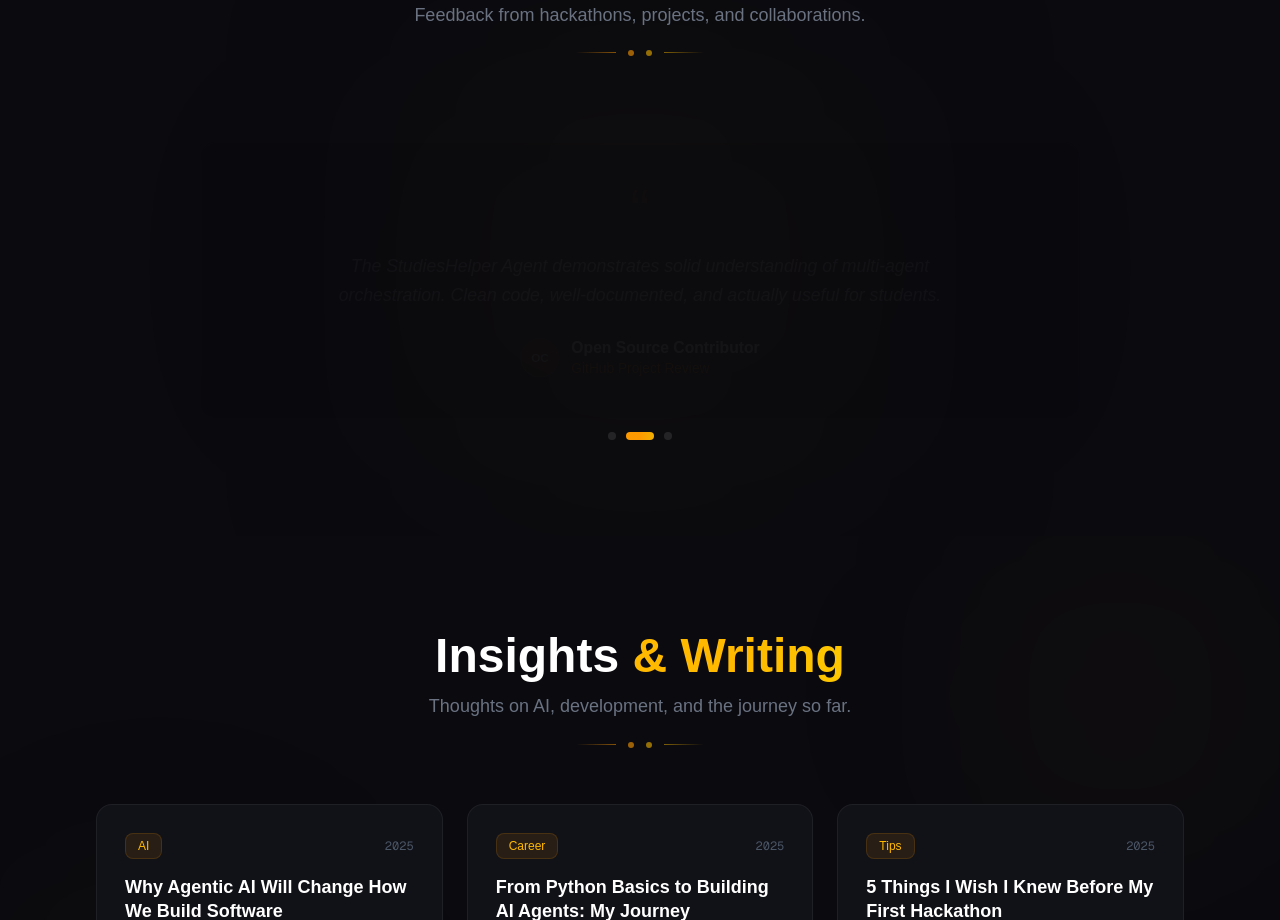
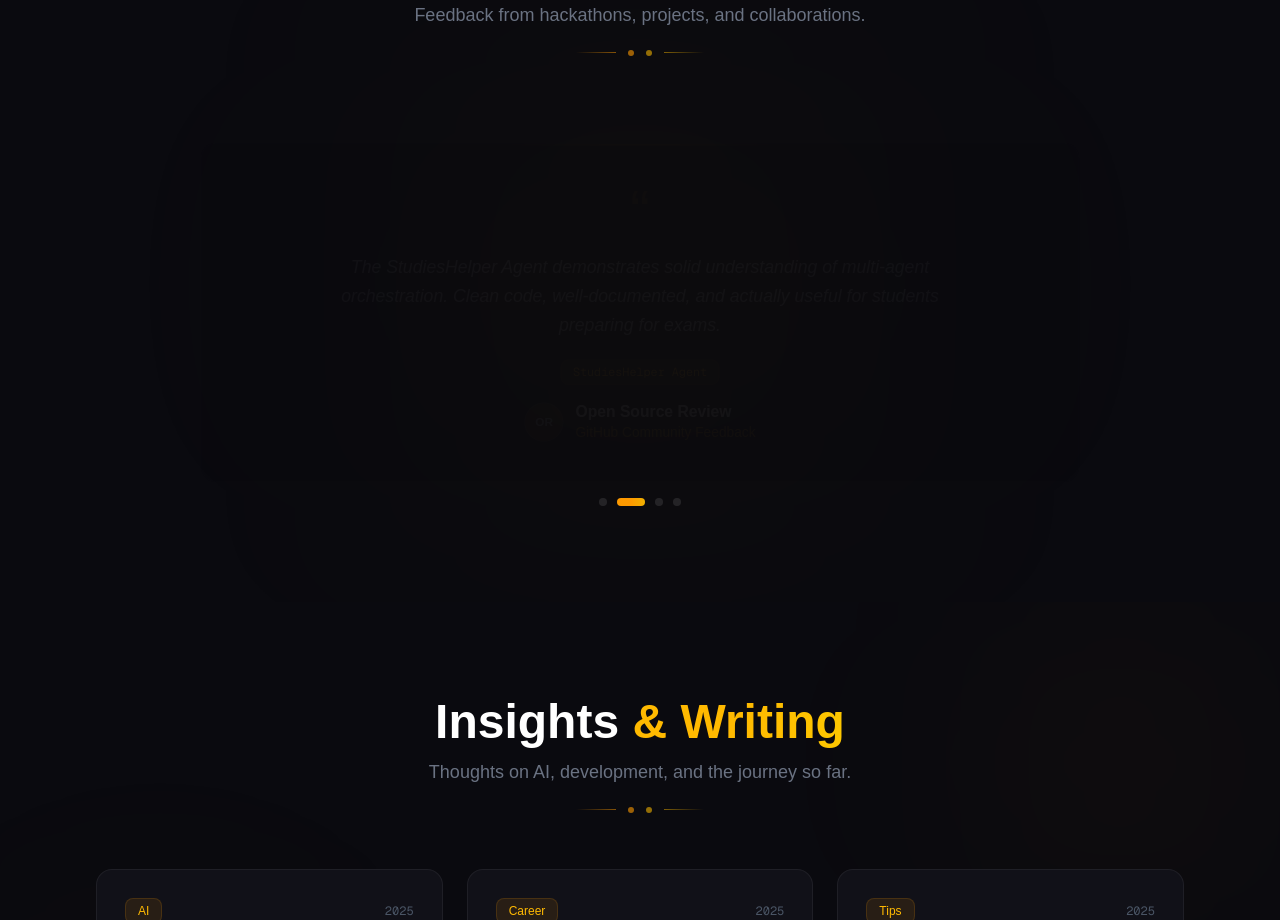
Before and after one commit to Fatimahnoman/Portfolioo, a Next.js app: page / in a window 1280 px wide. Shown: the part 7320-8240 px from the top of the page. Built offline with nearby package versions, Linux system fonts and the light colour scheme.

Commit message:
SEO & Accessibility: sitemap.xml, robots.txt, ARIA labels on navbar, sitemap link in metadata, improved testimonials with project tags

```diff
--- a/src/app/components/Navbar.tsx
+++ b/src/app/components/Navbar.tsx
@@ -108,6 +108,7 @@ const Navbar = () => {
                 whileTap={{ scale: 0.9 }}
                 onClick={() => setNavbarOpen(true)}
                 className="flex items-center px-3 py-2 border rounded-lg border-slate-200/30 text-slate-200 hover:text-white hover:border-white hover:bg-white/5 transition-all"
+                aria-label="Open menu"
               >
                 <Bars3Icon className="h-6 w-6" />
               </motion.button>
@@ -116,6 +117,7 @@ const Navbar = () => {
                 whileTap={{ scale: 0.9 }}
                 onClick={() => setNavbarOpen(false)}
                 className="flex items-center px-3 py-2 border rounded-lg border-slate-200/30 text-slate-200 hover:text-white hover:border-white hover:bg-white/5 transition-all"
+                aria-label="Close menu"
               >
                 <XMarkIcon className="h-6 w-6" />
               </motion.button>
--- a/src/app/components/Testimonials.tsx
+++ b/src/app/components/Testimonials.tsx
@@ -4,25 +4,36 @@ import { motion, AnimatePresence } from "framer-motion";
 
 const recognitions = [
   {
-    quote: "Built a RAG-based chatbot for our Physical AI Textbook project — handled complex robotics queries with impressive accuracy. Great problem-solving approach.",
-    name: "Hackathon Team Lead",
+    quote: "Fatimah built a RAG-based chatbot for our Physical AI Textbook project that handled complex robotics queries with impressive accuracy. Her approach to problem-solving and clean code structure stood out immediately.",
+    name: "Project Collaborator",
     context: "Physical AI Hackathon · 2025",
-    initials: "HT",
+    initials: "PC",
     color: "from-amber-500/20 to-yellow-500/20",
+    project: "Physical AI Textbook",
   },
   {
-    quote: "The StudiesHelper Agent demonstrates solid understanding of multi-agent orchestration. Clean code, well-documented, and actually useful for students.",
-    name: "Open Source Contributor",
-    context: "GitHub Project Review",
-    initials: "OC",
+    quote: "The StudiesHelper Agent demonstrates solid understanding of multi-agent orchestration. Clean code, well-documented, and actually useful for students preparing for exams.",
+    name: "Open Source Review",
+    context: "GitHub Community Feedback",
+    initials: "OR",
     color: "from-yellow-500/20 to-amber-500/20",
+    project: "StudiesHelper Agent",
   },
   {
-    quote: "Her e-commerce projects show real attention to detail — responsive design, smooth animations, and production-ready deployment. Impressive for a self-taught developer.",
-    name: "Tech Community Member",
-    context: "Developer Forum Feedback",
+    quote: "Her e-commerce projects show real attention to detail — responsive design, smooth animations, and production-ready deployment. The kind of quality you'd expect from a senior developer.",
+    name: "Tech Community",
+    context: "Developer Forum · 2025",
     initials: "TC",
     color: "from-amber-500/20 to-yellow-500/20",
+    project: "E-Commerce Platforms",
+  },
+  {
+    quote: "Fatimah's WellnessOracle Agent is one of the most well-structured multi-agent systems I've seen from a junior developer. The guardrails implementation is particularly thoughtful.",
+    name: "AI/ML Community",
+    context: "AI Solutions Review",
+    initials: "AI",
+    color: "from-yellow-500/20 to-amber-500/20",
+    project: "WellnessOracle Agent",
   },
 ];
 
@@ -70,7 +81,7 @@ const Testimonials = () => {
         </motion.div>
 
         {/* Card */}
-        <div className="relative min-h-[280px] sm:min-h-[260px]">
+        <div className="relative min-h-[320px] sm:min-h-[300px]">
           <AnimatePresence mode="wait">
             <motion.div
               key={current}
@@ -88,9 +99,16 @@ const Testimonials = () => {
                 &ldquo;
               </div>
 
-              <p className="text-gray-300 text-sm sm:text-base md:text-lg leading-relaxed mb-7 max-w-2xl mx-auto italic">
+              <p className="text-gray-300 text-sm sm:text-base md:text-lg leading-relaxed mb-5 max-w-2xl mx-auto italic">
                 {recognitions[current].quote}
               </p>
+
+              {/* Project tag */}
+              <div className="mb-5">
+                <span className="px-3 py-1 rounded-lg bg-amber-500/10 text-amber-400 text-xs font-mono border border-amber-500/15">
+                  {recognitions[current].project}
+                </span>
+              </div>
 
               {/* Author */}
               <div className="flex items-center justify-center gap-3">
--- a/src/app/layout.tsx
+++ b/src/app/layout.tsx
@@ -88,6 +88,7 @@ export default function RootLayout({
         <link rel="icon" href="/favicon.ico" sizes="any" />
         <link rel="preload" href="/my.jpg" as="image" />
         <link rel="preload" href="/about.webp.png" as="image" />
+        <link rel="sitemap" type="application/xml" href="/sitemap.xml" />
         <script
           type="application/ld+json"
           dangerouslySetInnerHTML={{ __html: JSON.stringify(jsonLd) }}
```
Also changed, not shown: public/robots.txt (added), 1 other file (tests, documents, lock files or other folders).
